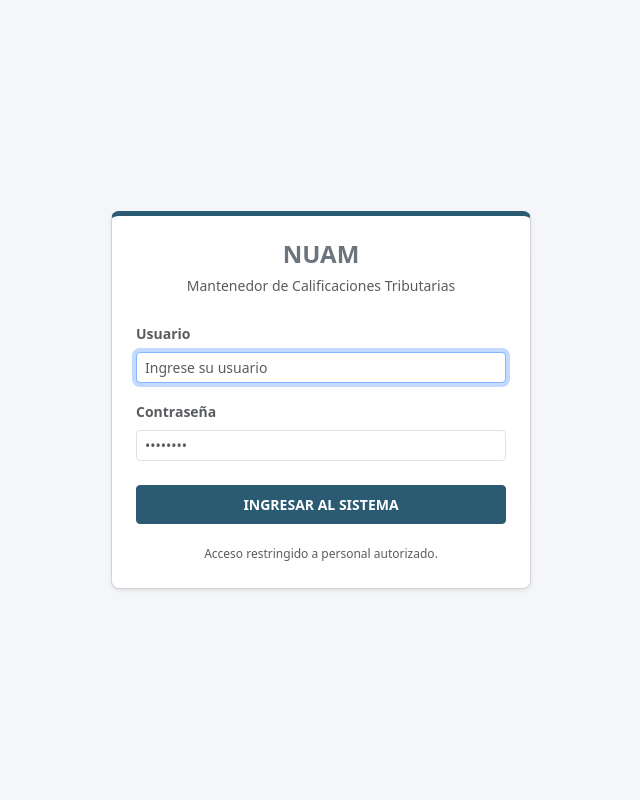
After one commit to Troyerox130/mockup-nuam, a Django app: page /login/ in a window 1280 px wide. The commit adds this page. Shown: the whole page, without its empty margins (319-959 px from the left). Run offline with Django 5.2, Linux system fonts and the light colour scheme.

Commit message:
Implementa sistema de login y protección de vistas del mantenedor

```diff
--- /dev/null
+++ b/mantenedor/templates/mantenedor/login.html
@@ -0,0 +1,59 @@
+<!DOCTYPE html>
+<html lang="es" data-bs-theme="light">
+<head>
+    <meta charset="UTF-8">
+    <meta name="viewport" content="width=device-width, initial-scale=1.0">
+    <title>Iniciar Sesión - Mantenedor Tributario NUAM</title>
+    <link href="https://cdn.jsdelivr.net/npm/bootstrap@5.3.0/dist/css/bootstrap.min.css" rel="stylesheet">
+    <style>
+        body {
+            background-color: #f4f6f9;
+            height: 100vh;
+            display: flex;
+            align-items: center;
+            justify-content: center;
+        }
+        .card-login {
+            width: 100%;
+            max-width: 420px;
+            border-radius: 8px;
+            border-top: 5px solid #2b5a73;
+        }
+    </style>
+</head>
+<body>
+    <div class="card card-login shadow-sm p-4 bg-white">
+        <div class="text-center mb-4">
+            <h4 class="fw-bold text-secondary mb-1">NUAM</h4>
+            <span class="text-muted small">Mantenedor de Calificaciones Tributarias</span>
+        </div>
+
+        {% if form.errors %}
+            <div class="alert alert-danger py-2 small" role="alert">
+                Usuario o contraseña incorrectos. Intente nuevamente.
+            </div>
+        {% endif %}
+
+        <form method="POST">
+            {% csrf_token %}
+            <div class="mb-3">
+                <label for="id_username" class="form-label small fw-bold text-muted">Usuario</label>
+                <input type="text" name="username" autofocus required class="form-control form-control-sm" id="id_username" placeholder="Ingrese su usuario">
+            </div>
+
+            <div class="mb-4">
+                <label for="id_password" class="form-label small fw-bold text-muted">Contraseña</label>
+                <input type="password" name="password" required class="form-control form-control-sm" id="id_password" placeholder="••••••••">
+            </div>
+
+            <button type="submit" class="btn btn-primary w-100 btn-sm py-2 fw-bold" style="background-color: #2b5a73; border-color: #2b5a73;">
+                INGRESAR AL SISTEMA
+            </button>
+        </form>
+
+        <div class="text-center mt-3">
+            <small class="text-muted" style="font-size: 0.75rem;">Acceso restringido a personal autorizado.</small>
+        </div>
+    </div>
+</body>
+</html>
--- a/nuam_project/settings.py
+++ b/nuam_project/settings.py
@@ -126,3 +126,7 @@ STATIC_URL = 'static/'
 # https://docs.djangoproject.com/en/5.0/ref/settings/#default-auto-field
 
 DEFAULT_AUTO_FIELD = 'django.db.models.BigAutoField'
+
+LOGIN_URL = 'login'
+LOGIN_REDIRECT_URL = 'lista_calificaciones'
+LOGOUT_REDIRECT_URL = 'login'
--- a/nuam_project/urls.py
+++ b/nuam_project/urls.py
@@ -1,7 +1,10 @@
 from django.contrib import admin
 from django.urls import path, include
+from django.contrib.auth import views as auth_views
 
 urlpatterns = [
     path('admin/', admin.site.urls),
+    path('login/', auth_views.LoginView.as_view(template_name='mantenedor/login.html'), name='login'),
+    path('logout/', auth_views.LogoutView.as_view(), name='logout'),
     path('', include('mantenedor.urls')),
 ]
```
Also changed, not shown: mantenedor/templates/mantenedor/lista.html (+10 -0 lines), mantenedor/views.py (+7 -1 lines).
